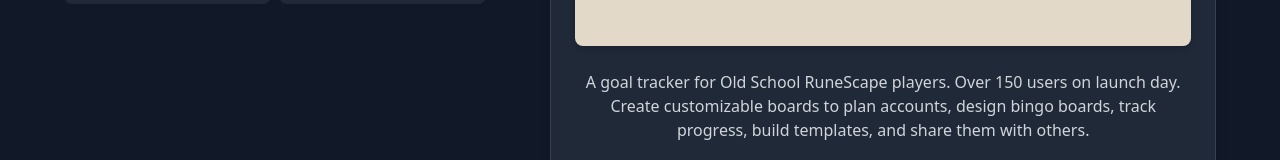
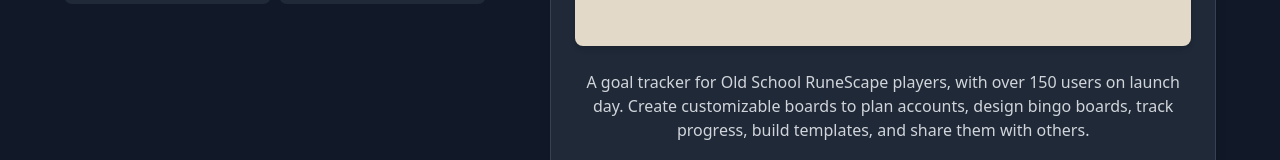
Before and after one commit to ChrisJLP/ChrisJLP.github.io, a React (Vite) app: page / in a window 1280 px wide. Shown: the part 792-952 px from the top of the page. Built offline with nearby package versions, Linux system fonts and the light colour scheme.

Commit message:
Edit project details for runetiles

```diff
--- a/src/data/projects.ts
+++ b/src/data/projects.ts
@@ -4,7 +4,7 @@
   {
     id: 'runetiles',
     title: 'RuneTiles',
-    description: 'A goal tracker for Old School RuneScape players. Over 150 users on launch day. Create customizable boards to plan accounts, design bingo boards, track progress, build templates, and share them with others.',
+    description: 'A goal tracker for Old School RuneScape players, with over 150 users on launch day. Create customizable boards to plan accounts, design bingo boards, track progress, build templates, and share them with others.',
     introduction: 'RuneTiles is a specialized tool designed to help Old School RuneScape players track their in-game goals. It features customizable boards, shareable templates, and progress tracking for various game activities.',
     screenshots: [
       {src: '/assets/RuneTiles Board.png', alt: 'RuneTiles Board Example'},
```
